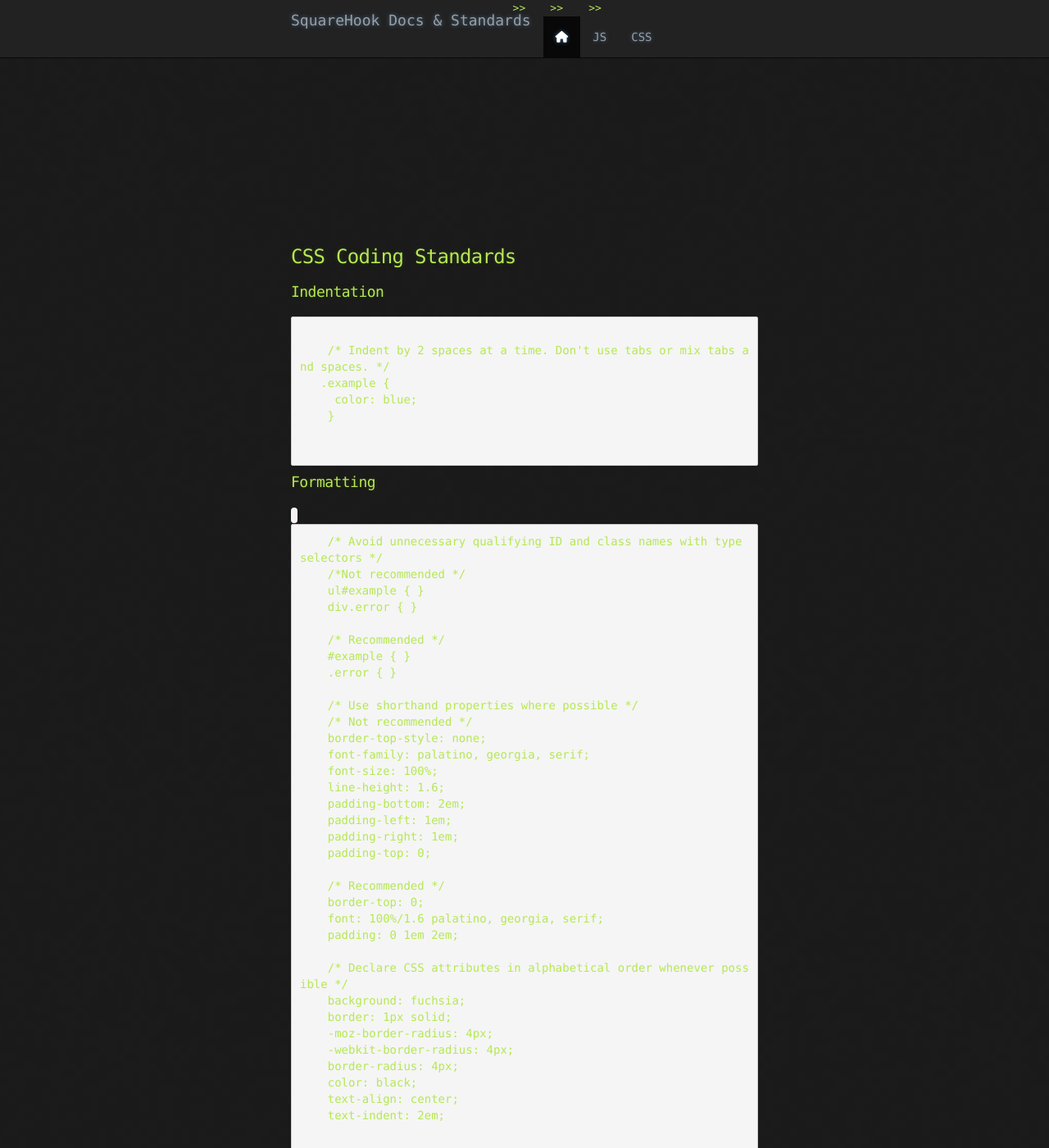
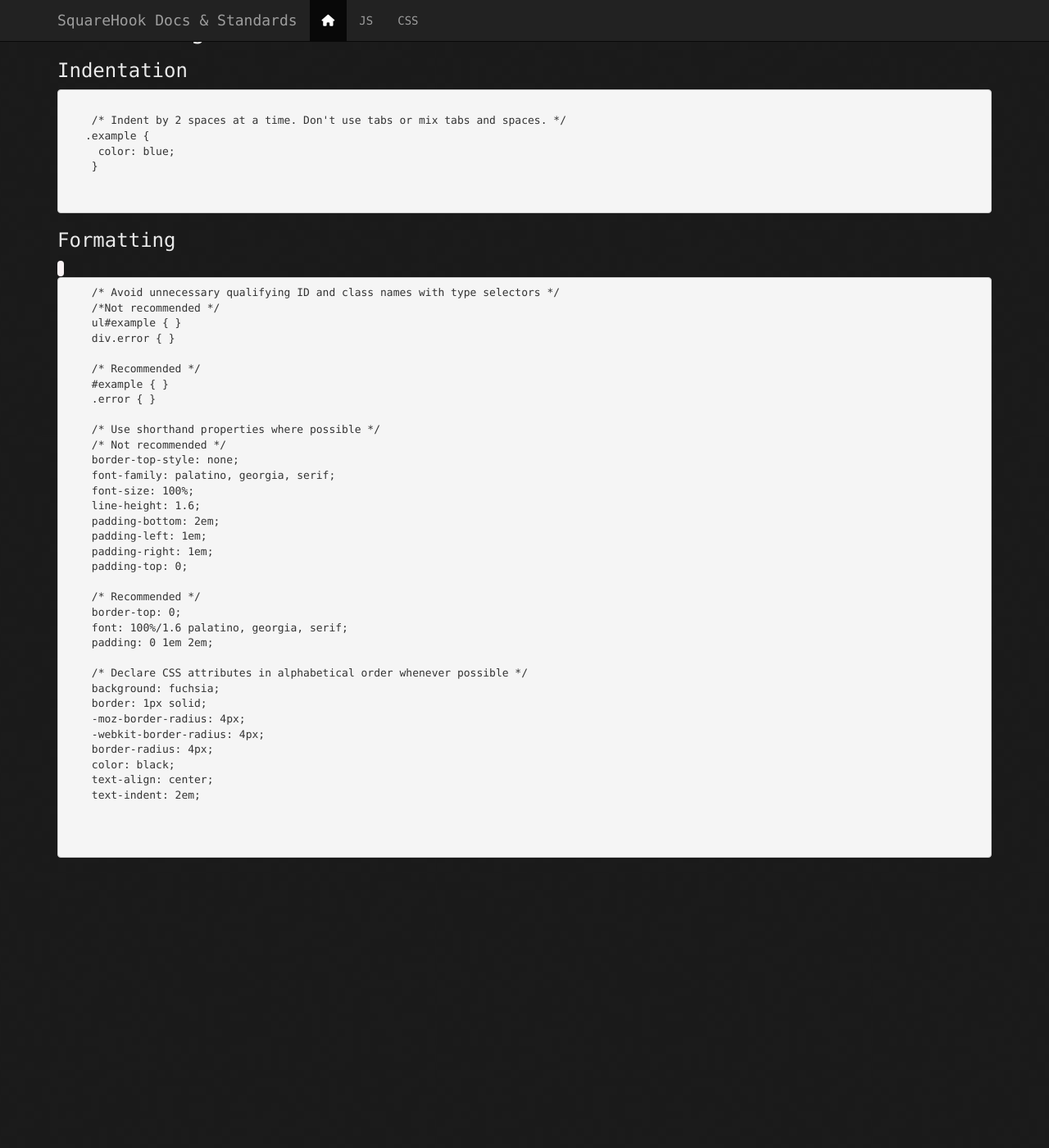
Before and after one commit to SquareHook/SquareHook.github.io, a Jekyll site: the page built from standards/css.html, in a window 1280 px wide and 1400 px high. Shown: the whole window at 82% size. Built offline with Jekyll 4.4.1, drawn with Linux system fonts in a browser that asks for light colours; nearby versions of some CDN libraries.

Commit message:
Update stylesheet.css

```diff
--- a/stylesheets/stylesheet.css
+++ b/stylesheets/stylesheet.css
@@ -12,247 +12,5 @@ body {
 
 #main_content
 {
-  margin-top:200px;
-  padding-top:100px;
-}
-
-.container {
-  width: 90%;
-  max-width: 600px;
-  margin: 0 auto;
-}
-
-section {
-  display: block;
-  margin: 0 0 20px 0;
-}
-
-h1, h2, h3, h4, h5, h6 {
-  margin: 0 0 20px;
-}
-
-li {
-  line-height: 1.4 ;
-}
-
-/* Header, <header>
-   header   - container
-   h1       - project name
-   h2       - project description
-*/
-
-header {
-  background: rgba(0, 0, 0, 0.1);
-  width: 100%;
-  border-bottom: 1px dashed #b5e853;
-  padding: 20px 0;
-  margin: 0 0 40px 0;
-}
-header ul
-{
-  display:inline-block;
-}
-header ul li
-{
-  display:inline;
-  margin-left:40px;
-}
-header h1 {
-  font-size: 30px;
-  line-height: 1.5;
-  margin: 0 0 0 -40px;
-  font-weight: bold;
-  font-family: Monaco, "Bitstream Vera Sans Mono", "Lucida Console", Terminal, monospace;
-  color: #b5e853;
-  text-shadow: 0 1px 1px rgba(0, 0, 0, 0.1),
-               0 0 5px rgba(181, 232, 83, 0.1),
-               0 0 10px rgba(181, 232, 83, 0.1);
-  letter-spacing: -1px;
-  -webkit-font-smoothing: antialiased;
-}
-
-header h1:before {
-  content: "./ ";
-  font-size: 24px;
-}
-
-header h2 {
-  font-size: 18px;
-  font-weight: 300;
-  color: #666;
-}
-
-#downloads .btn {
-  display: inline-block;
-  text-align: center;
-  margin: 0;
-}
-
-/* Main Content
-*/
-
-#main_content {
-  width: 100%;
-  -webkit-font-smoothing: antialiased;
-}
-section img {
-  max-width: 100%
-}
-
-h1, h2, h3, h4, h5, h6 {
-  font-weight: normal;
-  font-family: Monaco, "Bitstream Vera Sans Mono", "Lucida Console", Terminal, monospace;
-  color: #b5e853;
-  letter-spacing: -0.03em;
-  text-shadow: 0 1px 1px rgba(0, 0, 0, 0.1),
-               0 0 5px rgba(181, 232, 83, 0.1),
-               0 0 10px rgba(181, 232, 83, 0.1);
-}
-
-#main_content h1 {
-  font-size: 30px;
-}
-
-#main_content h2 {
-  font-size: 24px;
-}
-
-#main_content h3 {
-  font-size: 18px;
-}
-
-#main_content h4 {
-  font-size: 14px;
-}
-
-#main_content h5 {
-  font-size: 12px;
-  text-transform: uppercase;
-  margin: 0 0 5px 0;
-}
-
-#main_content h6 {
-  font-size: 12px;
-  text-transform: uppercase;
-  color: #999;
-  margin: 0 0 5px 0;
-}
-
-dt {
-  font-style: italic;
-  font-weight: bold;
-}
-
-ul li {
-  list-style: none;
-}
-
-ul li:before {
-  content: ">>";
-  font-family: Monaco, "Bitstream Vera Sans Mono", "Lucida Console", Terminal, monospace;
-  font-size: 13px;
-  color: #b5e853;
-  margin-left: -37px;
-  margin-right: 21px;
-  line-height: 16px;
-}
-
-blockquote {
-  color: #aaa;
-  padding-left: 10px;
-  border-left: 1px dotted #666;
-}
-
-pre {
-  padding: 10px;
-  font-size: 14px;
-  color: #b5e853;
-  border-radius: 2px;
-  -moz-border-radius: 2px;
-  -webkit-border-radius: 2px;
-  text-wrap: normal;
 
 }
-
-table {
-  width: 100%;
-  margin: 0 0 20px 0;
-}
-
-th {
-  text-align: left;
-  border-bottom: 1px dashed #b5e853;
-  padding: 5px 10px;
-}
-
-td {
-  padding: 5px 10px;
-}
-
-hr {
-  height: 0;
-  border: 0;
-  border-bottom: 1px dashed #b5e853;
-  color: #b5e853;
-}
-
-/* Buttons
-*/
-
-.btn {
-  display: inline-block;
-  background: -webkit-linear-gradient(top, rgba(40, 40, 40, 0.3), rgba(35, 35, 35, 0.3) 50%, rgba(10, 10, 10, 0.3) 50%, rgba(0, 0, 0, 0.3));
-  padding: 8px 18px;
-  border-radius: 50px;
-  border: 2px solid rgba(0, 0, 0, 0.7);
-  border-bottom: 2px solid rgba(0, 0, 0, 0.7);
-  border-top: 2px solid rgba(0, 0, 0, 1);
-  color: rgba(255, 255, 255, 0.8);
-  font-family: Helvetica, Arial, sans-serif;
-  font-weight: bold;
-  font-size: 13px;
-  text-decoration: none;
-  text-shadow: 0 -1px 0 rgba(0, 0, 0, 0.75);
-  box-shadow: inset 0 1px 0 rgba(255, 255, 255, 0.05);
-}
-
-.btn:hover {
-  background: -webkit-linear-gradient(top, rgba(40, 40, 40, 0.6), rgba(35, 35, 35, 0.6) 50%, rgba(10, 10, 10, 0.8) 50%, rgba(0, 0, 0, 0.8));
-}
-
-.btn .icon {
-  display: inline-block;
-  width: 16px;
-  height: 16px;
-  margin: 1px 8px 0 0;
-  float: left;
-}
-
-.btn-github .icon {
-  opacity: 0.6;
-  background: url("../images/blacktocat.png") 0 0 no-repeat;
-}
-
-/* Links
-   a, a:hover, a:visited
-*/
-
-a {
-  color: #63c0f5;
-  text-shadow: 0 0 5px rgba(104, 182, 255, 0.5);
-}
-
-/* Clearfix */
-
-.cf:before, .cf:after {
-  content:"";
-  display:table;
-}
-
-.cf:after {
-  clear:both;
-}
-
-.cf {
-  zoom:1;
-}
```
